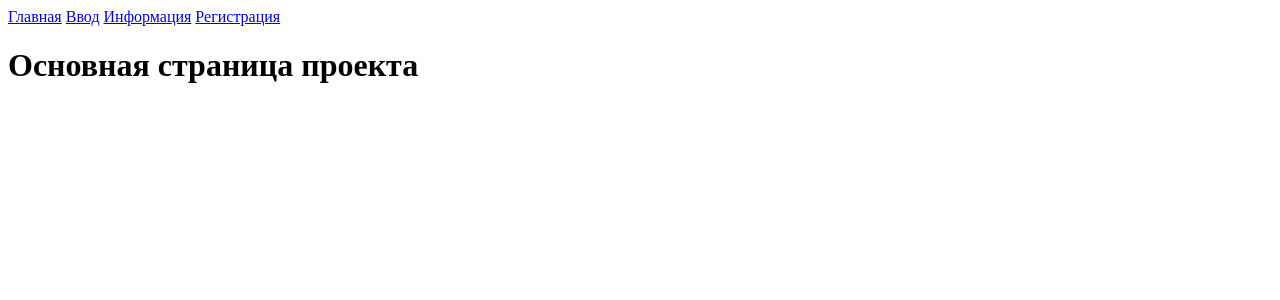
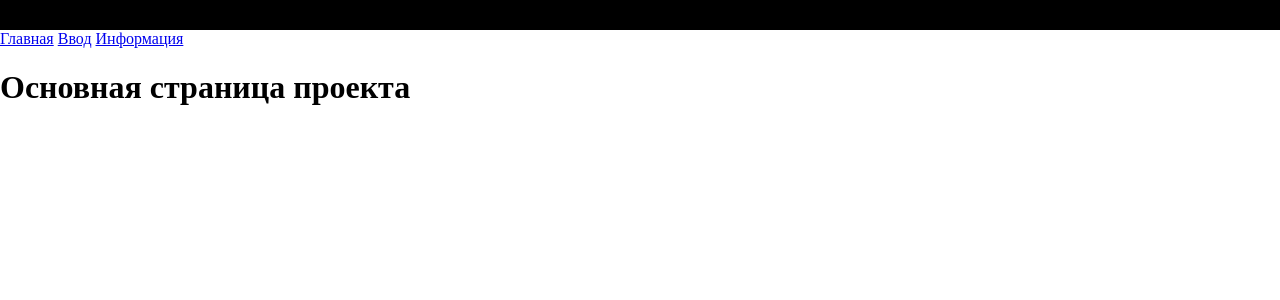
Before and after one commit to romator123/SAIT, a Flask app: page / in a window 1280 px wide. Shown: the top 300 px of the page. Run offline with Flask 2, Linux system fonts and the light colour scheme.

Commit message:
Поенял

```diff
--- a/static/css/base.css
+++ b/static/css/base.css
@@ -1,4 +1,19 @@
 .fio{
-    display: flex;
-    margin-right: 30px;
+display: flex;
+margin-right: 30px;
 }
+
+body{
+margin: 0 auto;
+border-spacing: 0;
+padding: 0;
+}
+
+.roof{
+height: 30px;
+background-color: black;
+}
+
+.center{
+
+}
--- a/templates/base.html
+++ b/templates/base.html
@@ -10,10 +10,30 @@
 <script src="https://ajax.googleapis.com/ajax/libs/jquery/3.6.0/jquery.min.js"></script>
 </head>
 <body>
+<header>
+<div class="container">
+<div class="head">
+<div class="head roof">
+
+</div>
+<div class="head center">
+
+</div>
+<div class="head floor">
+
+</div>
+</div>
+</div>
+</header>
+<main>
+
+</main>
+<footer>
+
+</footer>
 <a href="/">Главная</a>
 <a href="/fio_input">Ввод</a>
 <a href="/info">Информация</a>
-    <a href="/register">Регистрация</a>
 {% block body %} {% endblock %}
 </body>
 </html>
```
Lines whose indentation alone changed are shown as unchanged.
